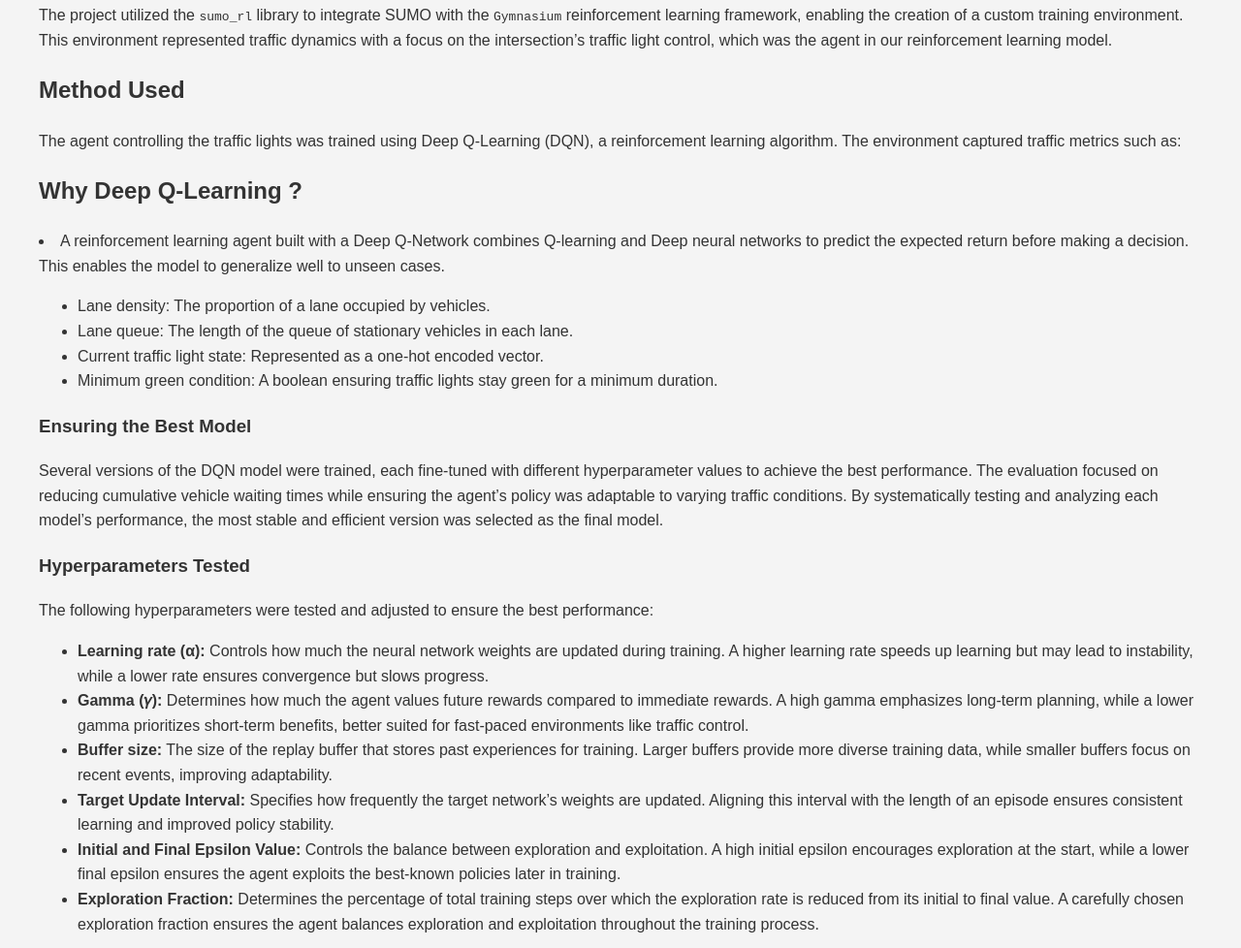
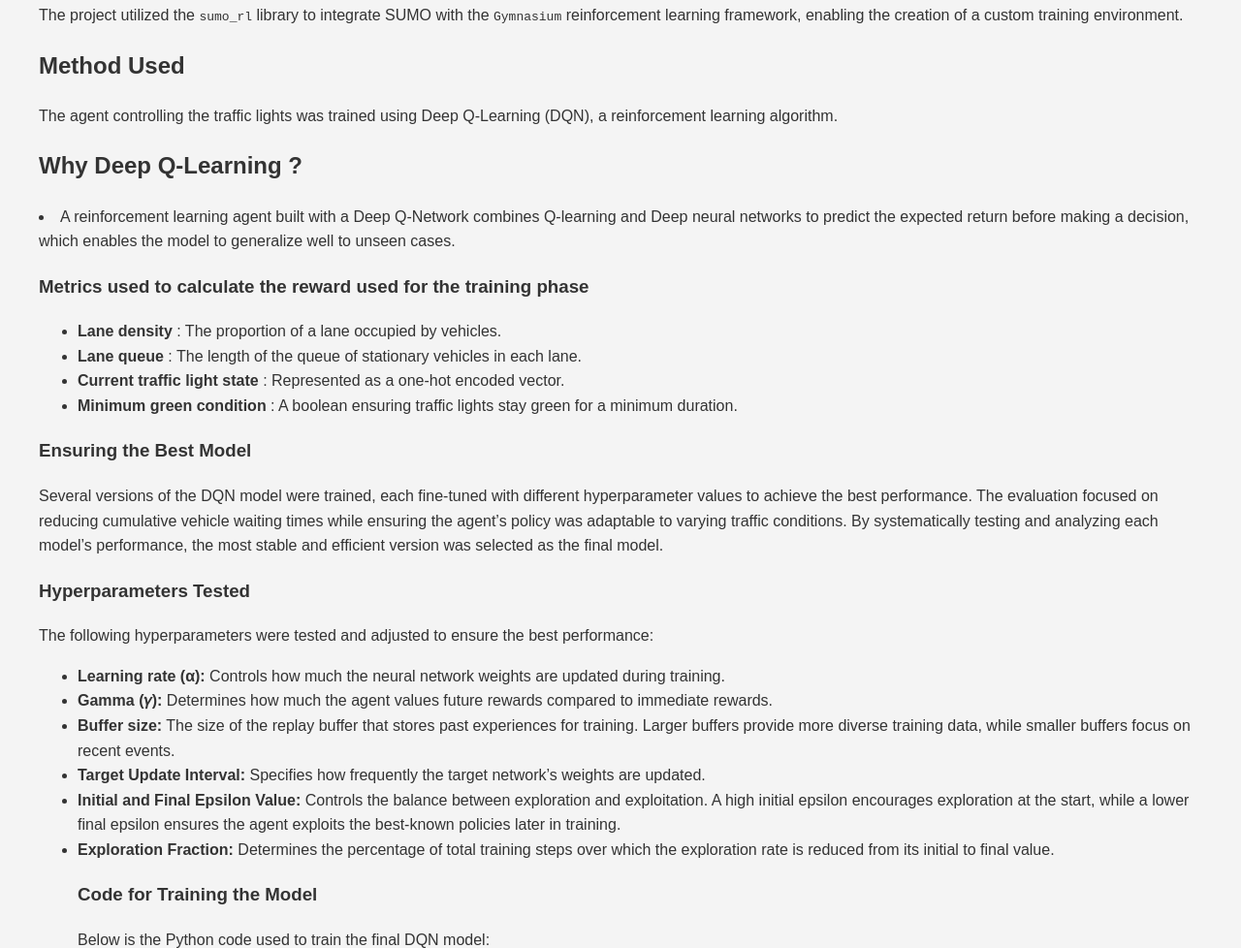
Before and after one commit to Jonathanroyascanio/jonathanroyascanio.github.io, a plain HTML site: page project/index.html in a window 1280 px wide. Shown: the part 672-1650 px from the top of the page at 97% size. Drawn offline with Linux system fonts and the light colour scheme.

Commit message:
modified errors in text

```diff
--- a/project/index.html
+++ b/project/index.html
@@ -43,21 +43,21 @@
             </p>
             <p>
                 The project utilized the <code>sumo_rl</code> library to integrate SUMO with the <code>Gymnasium</code> reinforcement learning framework, enabling the creation of a custom training environment.
-                This environment represented traffic dynamics with a focus on the intersection’s traffic light control, which was the agent in our reinforcement learning model.
             </p>
         </section>
         <section id="method">
             <h2>Method Used</h2>
             <p>
-                The agent controlling the traffic lights was trained using Deep Q-Learning (DQN), a reinforcement learning algorithm. The environment captured traffic metrics such as:
+                The agent controlling the traffic lights was trained using Deep Q-Learning (DQN), a reinforcement learning algorithm.
             </p>
             <h2>Why Deep Q-Learning ?</h2>
-            <li> A reinforcement learning agent built with a Deep Q-Network combines Q-learning and Deep neural networks to predict the expected return before making a decision. This enables the model to generalize well to unseen cases.</li>
+            <li> A reinforcement learning agent built with a Deep Q-Network combines Q-learning and Deep neural networks to predict the expected return before making a decision, which enables the model to generalize well to unseen cases.</li>
+            <h3> Metrics used to calculate the reward used for the training phase</h3>
             <ul>
-                <li>Lane density: The proportion of a lane occupied by vehicles.</li>
-                <li>Lane queue: The length of the queue of stationary vehicles in each lane.</li>
-                <li>Current traffic light state: Represented as a one-hot encoded vector.</li>
-                <li>Minimum green condition: A boolean ensuring traffic lights stay green for a minimum duration.</li>
+                <li><strong>Lane density </strong>: The proportion of a lane occupied by vehicles.</li>
+                <li><strong>Lane queue </strong>: The length of the queue of stationary vehicles in each lane.</li>
+                <li><strong>Current traffic light state </strong>: Represented as a one-hot encoded vector.</li>
+                <li><strong>Minimum green condition </strong>: A boolean ensuring traffic lights stay green for a minimum duration.</li>
             </ul>
             <h3>Ensuring the Best Model</h3>
             <p>
@@ -72,19 +72,16 @@
     <ul>
         <li>
             <strong>Learning rate (α):</strong> Controls how much the neural network weights are updated during training.
-            A higher learning rate speeds up learning but may lead to instability, while a lower rate ensures convergence but slows progress.
         </li>
         <li>
             <strong>Gamma (𝛾):</strong> Determines how much the agent values future rewards compared to immediate rewards.
-            A high gamma emphasizes long-term planning, while a lower gamma prioritizes short-term benefits, better suited for fast-paced environments like traffic control.
         </li>
         <li>
             <strong>Buffer size:</strong> The size of the replay buffer that stores past experiences for training.
-            Larger buffers provide more diverse training data, while smaller buffers focus on recent events, improving adaptability.
+            Larger buffers provide more diverse training data, while smaller buffers focus on recent events.
         </li>
         <li>
             <strong>Target Update Interval:</strong> Specifies how frequently the target network’s weights are updated.
-            Aligning this interval with the length of an episode ensures consistent learning and improved policy stability.
         </li>
         <li>
             <strong>Initial and Final Epsilon Value:</strong> Controls the balance between exploration and exploitation.
@@ -92,7 +89,6 @@
         </li>
         <li>
             <strong>Exploration Fraction:</strong> Determines the percentage of total training steps over which the exploration rate is reduced from its initial to final value.
-            A carefully chosen exploration fraction ensures the agent balances exploration and exploitation throughout the training process.
         </li>
         <h3>Code for Training the Model</h3>
     <p>
@@ -113,16 +109,15 @@
     tensorboard_log=logs_dir,
     verbose=1
 )
-model.learn(total_timesteps=steps_per_episode * total_episodes, reset_num_timesteps=False, tb_log_name="DQN_tuned")</code>
     </pre>
     <p>
-        The above code defines the DQN model with the tuned hyperparameters and trains it on the custom environment.
+        The above code defines the DQN model chosen and its tuned hyperparameters.
         The training process was logged using TensorBoard for performance visualization and the training process can be visualized via SUMO.
     </p>
     <div class="simulation-gif">
         <figure>
             <img src="static/simulation_footage.gif" alt="Traffic light optimization simulation footage">
-            <figcaption>Figure: Simulation footage of optimized traffic lights in action.</figcaption>
+            <figcaption>Figure: Simulation footage of the model in training.</figcaption>
         </figure>
     </div>
     </section>
```
